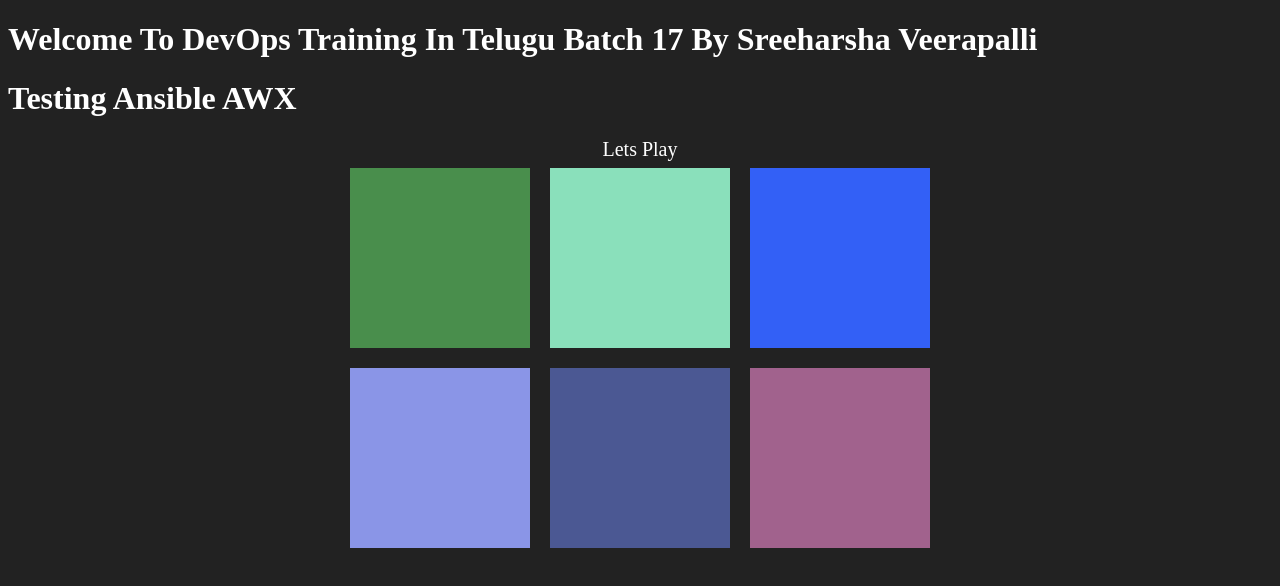
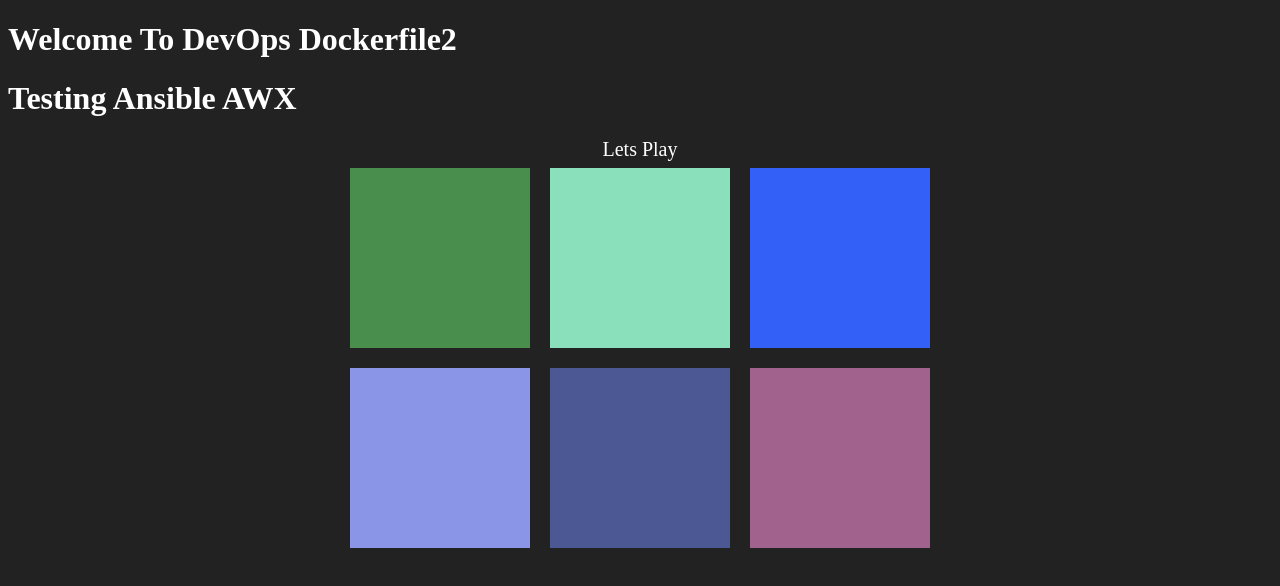
Before and after one commit to Anilkumar1648/dockerfile2, a plain HTML site: page index.html in a window 1280 px wide. Drawn offline with Linux system fonts and the light colour scheme.

Commit message:
Update index.html

```diff
--- a/index.html
+++ b/index.html
@@ -8,7 +8,7 @@
 	<title>Color Game</title>
 </head>
 <body>
-	<h1>Welcome To DevOps Training In Telugu Batch 17 By Sreeharsha Veerapalli</h1>
+	<h1>Welcome To DevOps Dockerfile2</h1>
 	<h1>Testing Ansible AWX</h1>
 	<div id="smallcont">
 		<div></div>
```
